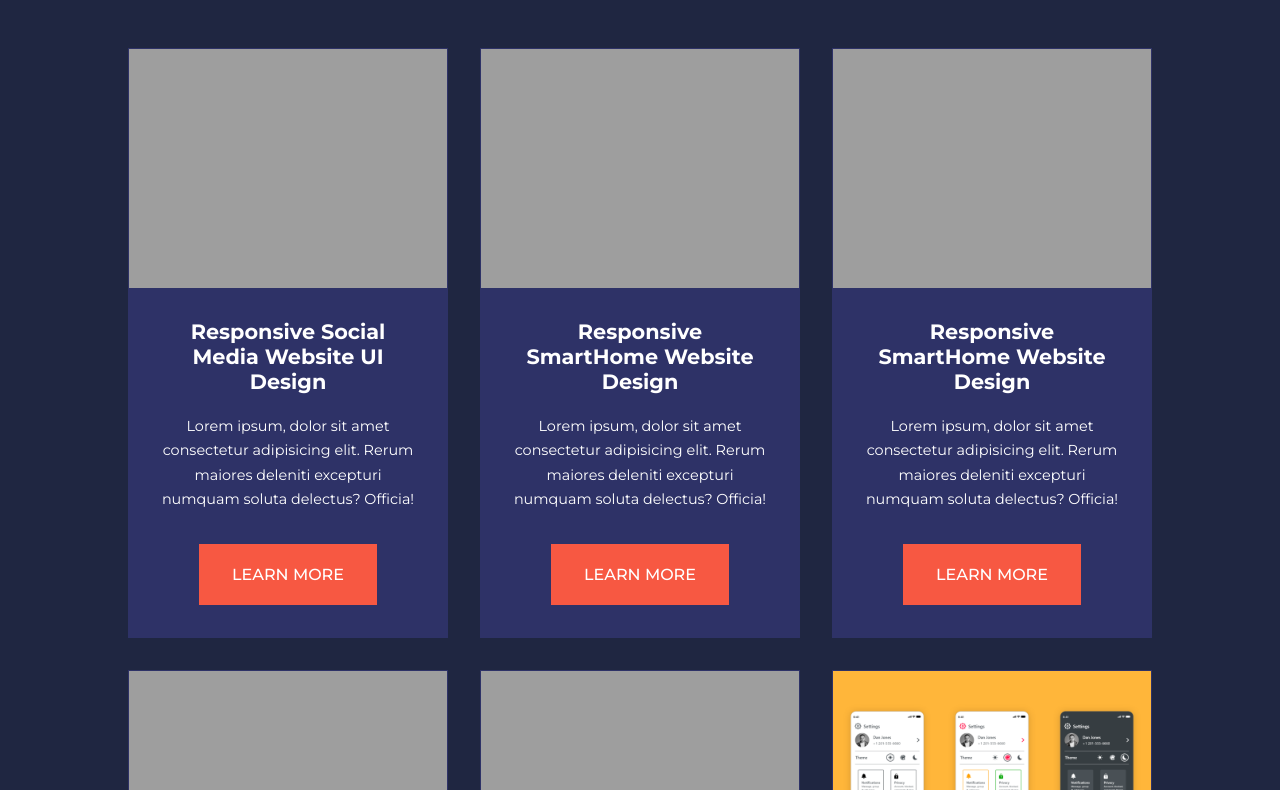
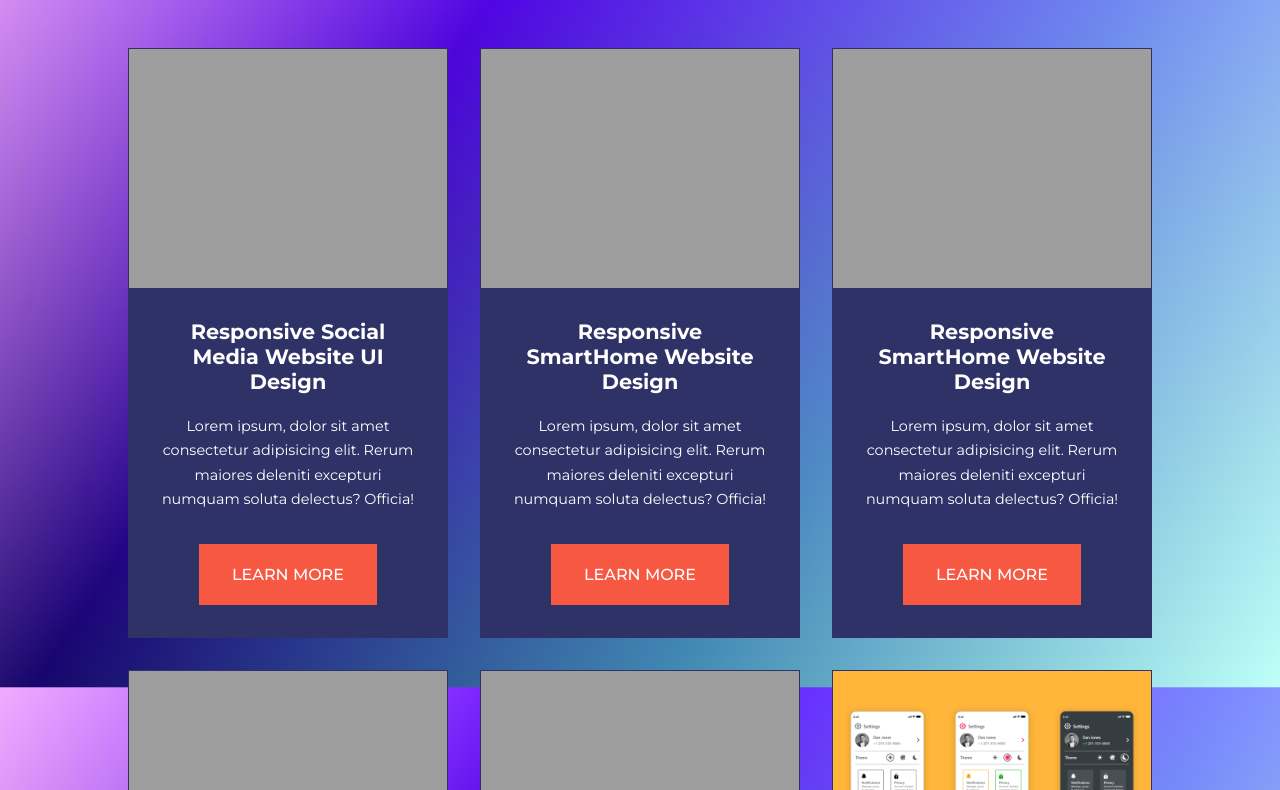
Before and after one commit to ANANDVPOTTY/education-website, a plain HTML site: page courses.html in a window 1280 px wide. Shown: the part 166-956 px from the top of the page. Drawn offline with nearby package versions, Linux system fonts and the light colour scheme; the site is published under a folder, as on GitHub Pages, so addresses that start at the root find nothing.

Commit message:
Update courses.html

```diff
--- a/courses.html
+++ b/courses.html
@@ -33,7 +33,7 @@
     <!--  -->
     <style>
       body {
-        background-image: url(/images/texture4.jpg);
+        background-image: url(images/texture4.jpg);
         position: relative;
         background-position: center;
         background-size: cover;
```
